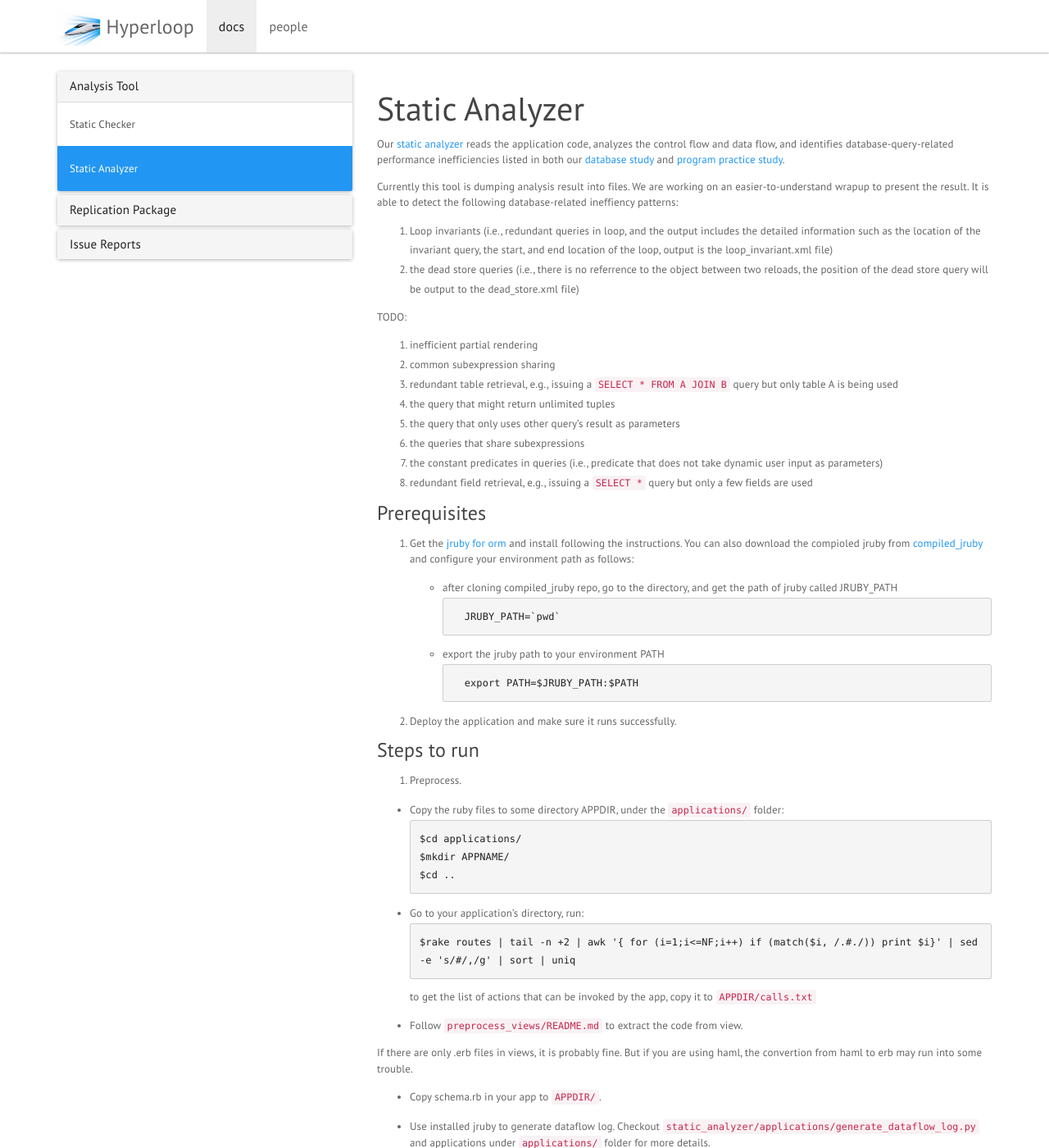
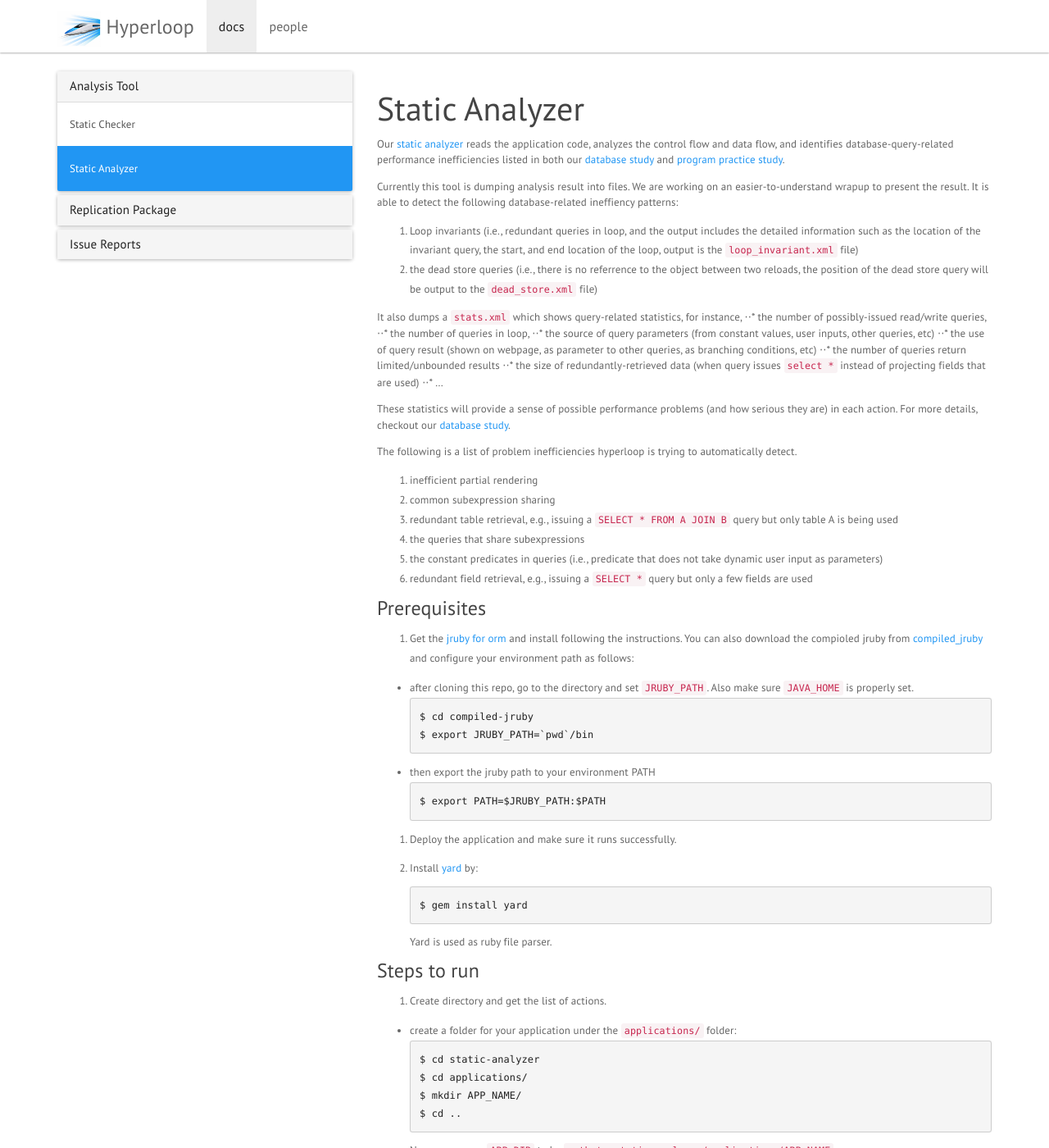
Before and after one commit to hyperloop-rails/hyperloop-rails.github.io, a Jekyll site: the page built from _docs/static-analyzer.md, in a window 1280 px wide and 1400 px high. Shown: the whole window at 82% size. Built offline with Jekyll 4.4.1, drawn with Linux system fonts in a browser that asks for light colours; nearby versions of some CDN libraries; comment, search, counter and statistics services are not loaded; some of the changed text lies outside the part shown.

Commit message:
Update static-analyzer.md

````diff
--- a/_docs/static-analyzer.md
+++ b/_docs/static-analyzer.md
@@ -13,76 +13,113 @@
 on an easier-to-understand wrapup to present the result.
 It is able to detect the following database-related ineffiency patterns:
 
-1. Loop invariants (i.e., redundant queries in loop, and the output includes the detailed information such as the location of the invariant query, the start, and end location of the loop, output is the loop_invariant.xml file)
-2. the dead store queries (i.e., there is no referrence to the object between two reloads, the position of the dead store query will be output to the dead_store.xml file)
+1. Loop invariants (i.e., redundant queries in loop, and the output includes the detailed information such as the location of the invariant query, the start, and end location of the loop, output is the `loop_invariant.xml` file)
+2. the dead store queries (i.e., there is no referrence to the object between two reloads, the position of the dead store query will be output to the `dead_store.xml` file)
 
-TODO:
+It also dumps a `stats.xml` which shows query-related statistics, for instance,
+⋅⋅* the number of possibly-issued read/write queries,
+⋅⋅* the number of queries in loop,
+⋅⋅* the source of query parameters (from constant values, user inputs, other queries, etc)
+⋅⋅* the use of query result (shown on webpage, as parameter to other queries, as branching conditions, etc)
+⋅⋅* the number of queries return limited/unbounded results
+⋅⋅* the size of redundantly-retrieved data (when query issues `select *` instead of projecting fields that are used)
+⋅⋅* ...
+
+These statistics will provide a sense of possible performance problems (and how serious they are) in each action. For more details, checkout our [database study](../../study_db.pdf).
+
+The following is a list of problem inefficiencies hyperloop is trying to automatically detect.
+
 1. inefficient partial rendering
 2. common subexpression sharing
 3. redundant table retrieval, e.g., issuing a `SELECT * FROM A JOIN B` query but only table A is being used
-4. the query that might return unlimited tuples
-5. the query that only uses other query's result as parameters
-6. the queries that share subexpressions
-7. the constant predicates in queries (i.e., predicate that does not take dynamic user input as parameters)
-8. redundant field retrieval, e.g., issuing a `SELECT *` query but only a few fields are used
+4. the queries that share subexpressions
+5. the constant predicates in queries (i.e., predicate that does not take dynamic user input as parameters)
+6. redundant field retrieval, e.g., issuing a `SELECT *` query but only a few fields are used
 
 #### Prerequisites
 
 1. Get the [jruby for orm](https://github.com/congy/jruby_for_orm) and install following the instructions. You can also download the compioled jruby from [compiled_jruby](https://github.com/hyperloop-rails/compiled-jruby) and configure your environment path as follows:
 
-     * after cloning compiled_jruby repo, go to the directory, and get the path of jruby called JRUBY_PATH
-     ```
-     JRUBY_PATH=`pwd`
-     ```
-     * export the jruby path to your environment PATH
-     ```
-     export PATH=$JRUBY_PATH:$PATH
-     ```
+* after cloning this repo, go to the directory and set `JRUBY_PATH`. Also make sure `JAVA_HOME` is properly set.
+```
+$ cd compiled-jruby
+$ export JRUBY_PATH=`pwd`/bin
+```
+
+* then export the jruby path to your environment PATH
+```
+$ export PATH=$JRUBY_PATH:$PATH
+```
 
 2. Deploy the application and make sure it runs successfully.
 
+3. Install [yard](https://github.com/lsegal/yard.git) by:
+```
+$ gem install yard
+```
+Yard is used as ruby file parser.
+
+
 #### Steps to run
 
+1. Create directory and get the list of actions.
 
-1. Preprocess.
+* create a folder for your application under the `applications/` folder:
+```
+$ cd static-analyzer
+$ cd applications/
+$ mkdir APP_NAME/
+$ cd ..
+```
+Now we assume `APP_DIR` to be `path-to-static-analyzer/applications/APP_NAME`
 
-* Copy the ruby files to some directory APPDIR, under the `applications/` folder:
-```
-$cd applications/
-$mkdir APPNAME/
-$cd ..
-```
-
-* Go to your application's directory, run:
+* go to your application's directory, run:
 ```
 $rake routes | tail -n +2 | awk '{ for (i=1;i<=NF;i++) if (match($i, /.#./)) print $i}' | sed -e 's/#/,/g' | sort | uniq
 ```
-to get the list of actions that can be invoked by the app, copy it to `APPDIR/calls.txt`
+to get the list of actions that can be invoked by the app, copy it to `APP_DIR/calls.txt`
 
-* Follow `preprocess_views/README.md` to extract the code from view.
 
-If there are only .erb files in views, it is probably fine. But if you are using haml, the convertion from haml to erb may run into some trouble.
+2. Replace view rendering calls with ruby code in view files.
+Currently we only handle *.erb* file (.haml files might also work, but with little confidence...)
 
-* Copy schema.rb in your app to `APPDIR/`.
-
-* Use installed jruby to generate dataflow log. Checkout `static_analyzer/applications/generate_dataflow_log.py` and applications under `applications/` folder for more details.
+* MAKE A COPY of your application folder:
 ```
-$cd applications/
-$python generate_dataflow_log.py  APPNAME
+$ cp -r APP_FOLDER NEW_APP_FOLDER
+$ cd NEW_APP_FOLDER
 ```
 
-2. Run the static analysis:
+* make sure the following file exists:
+```
+$ ls db/schema.rb
+$ ls config/routes.rb
+```
 
-* Go to the controller\_model\_analysis
+* run the script to replace view rendering calls in controllers with all ruby code extracted from view files (mainly .erb files), and replace `ANALYZER_APP_PATH` with the path where the analyzer stores the application, e.g., `path_to_static-analyzer/applications/APP_NAME`:
 ```
-$cd controller_model_analysis
-$ruby main.rb --help
+$ ./preprocess.sh ANALYZER_APP_PATH
 ```
-to get the options
 
-* Basically, to get the statistics and program flow of a specific action from an app, you would like to run:
+If `app/helpers` exists, all view rendering calls in helpers will be replaced too.
+
+* copy other folders to `ANALYZER_APP_PATH`, if ruby file exists in those folders, for example:
 ```
-$ruby main.rb -d DIR_TO_APP_FILES -s CONTROLLER_NAME,ACTION_NAME
+$ cp app/mailers ANALYZER_APP_PATH/
+```
+
+Then we get all the files needed for static analysis.
+
+
+3. Use jruby to get dataflow and control flow:
+```
+$cd path-to-static-analyzer/applications/
+$python generate_dataflow_log.py  APP_NAME
+```
+
+4. Run the static analysis:
+```
+$ cd controller_model_analysis
+$ ruby main.rb -d DIR_TO_APP_FILES -s CONTROLLER_NAME,ACTION_NAME
 ```
 
 For example,
@@ -90,16 +127,18 @@
 $ruby main.rb -s -d ../applications/forem PostsController,index
 ```
 
-The `instructions` in the form of [JRuby intermediate representation](https://www.infoq.com/news/2009/11/jruby-ir) that will be executed by an action, together with the data dependencies among these instructions,  will be printed to the screen.
+You may run
+```
+$ruby main.rb --help
+```
+to get the options
+
 
 * If you wish to run all actions from an application, do:
 ```
 $ruby main.rb -a -d DIR_TO_APP_FILES
 ```
 
-Results will be saved to the folder under the app directory.
-The folder name is defined under global.rb, and by default is `result/`.
-
 #### Analysis on Open-source Applications:
 
 There are already many applications that are preprocessed and ready to be analyzed by this tool.
````
